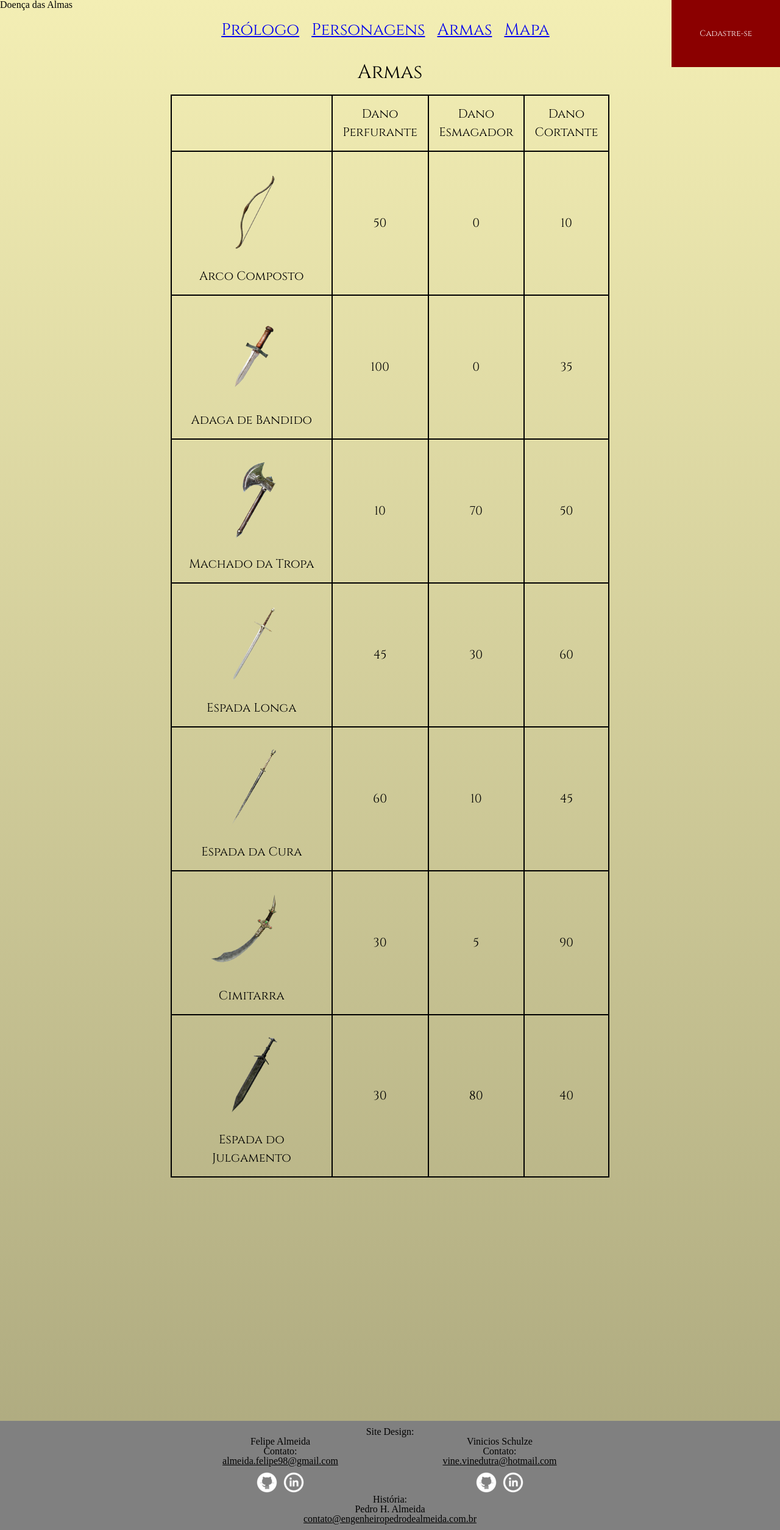
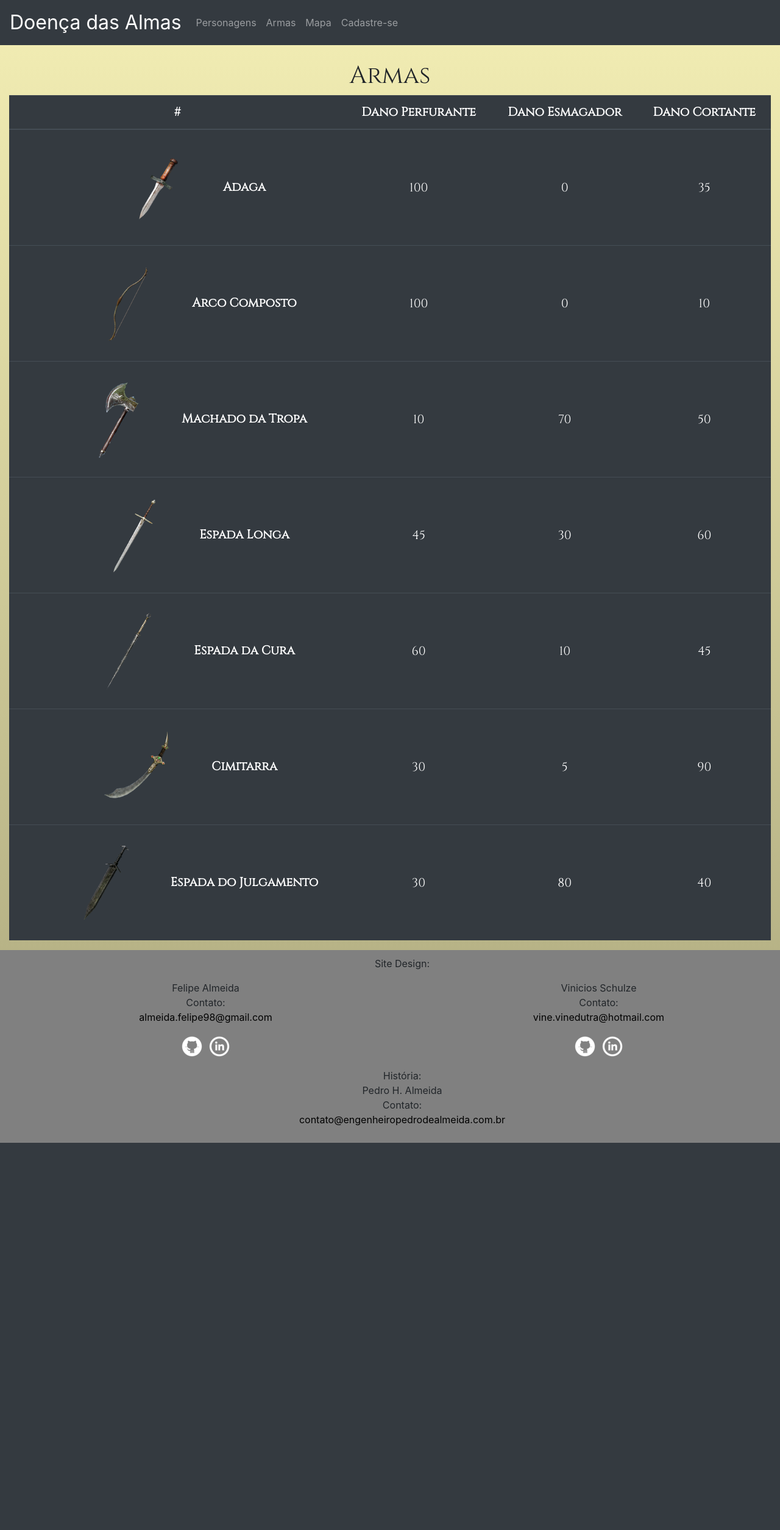
Before and after one commit to Letalin/rpg, a PHP site: page /html/armas.html in a window 1280 px wide. Shown: the whole page at 61% size. After the commit the page ends 1874 px from the top, so only its background shows below. Run offline with PHP 8.4, Linux system fonts and the light colour scheme.

Commit message:
update armas
tabela responsiva aplicada

```diff
--- a/css/armas.css
+++ b/css/armas.css
@@ -1,15 +1,3 @@
-td, th {
-    border: 2px solid black;
-    text-align: center;
+#alinhamento td {
     vertical-align: middle;
-    padding: 15px;
 }
-
-.image-weapons {
-    width: 220px;
-    height: 165px;
-}
-
-.content {
-    min-height: calc(300vh - 70px);
-}
--- a/css/index.css
+++ b/css/index.css
@@ -1,35 +1,40 @@
 body {
-    background-image: linear-gradient(0,#ABA77D, #F3EEB4  );
+    background-image: linear-gradient(0, #ABA77D, #F3EEB4);
 }
 
 #title {
     font-size: 200%;
 }
+
 .conteudo {
     margin-top: 5em;
     font-family: 'Cinzel', serif;
     font-size: 20px;
     line-height: 1.5;
     text-align: center;
+    min-height: calc(80vh - 70px);
 }
 
 .conteudo p {
-    width: 45em;
     margin: auto;
     text-align: justify;
 }
+
 #footer {
     padding: 10px;
     background-color: grey;
     margin-bottom: 0;
     text-align: center;
 }
+
 #mail-left {
     text-align: right;
 }
+
 .social-networks li {
     display: inline-block;
 }
+
 .social-networks a {
     display: inline-block;
     width: 40px;
@@ -44,6 +49,7 @@ ul, li {
 .mail {
     color: black;
 }
+
 .mail:hover {
     color: #480792;
 }
--- a/css/mapa.css
+++ b/css/mapa.css
@@ -6,10 +6,10 @@
     width: 512px;
     height: 384px;
 }
-
+/*
 .container {
     text-align: center;
-}
+} */
 
 #map:hover {
     opacity: 0.8;
@@ -72,7 +72,7 @@
 
 .close-map {
     position: absolute;
-    top: 15px;
+    top: 2em;
     right: 35px;
     color: #f1f1f1;
     font-size: 40px;
--- a/css/personagens.css
+++ b/css/personagens.css
@@ -1,11 +1,6 @@
 .characters li {
     display: inline-block;
     padding: 15px;
-}
-
-.container {
-    width: 100%;
-    text-align: center;
 }
 
 .art {
--- a/html/armas.html
+++ b/html/armas.html
@@ -5,108 +5,92 @@
     <meta charset="UTF-8">
     <meta name="viewport" content="width=device-width, initial-scale=1.0">
     <meta http-equiv="X-UA-Compatible" content="ie=edge">
+
     <link href="https://fonts.googleapis.com/css?family=Cinzel" rel="stylesheet">
+
+    <link rel="stylesheet" href="../css_boostrap/bootstrap.min.css" type="text/css">
+
+    <link rel="stylesheet" href="../css/index.css">
+    <link rel="stylesheet" href="../css/armas.css">
+
+    <script type="text/javascript" scr="../js_bootstrap/jquery-3.4.1.min.js"></script>
+    <script type="text/javascript" scr="../js_bootstrap/bootstrap.min.js"></script>
+
     <link rel="icon" href="../img/enco.png">
-    <link rel="stylesheet" href="../css/reset.css">
-    <link rel="stylesheet" href="../css/site.css">
-    <link rel="stylesheet" href="../css/armas.css">
-    <link rel="stylesheet" href="../css/formulario.css">
-    <title>Wikia - Armas</title>
+
+    <title>Armas</title>
 </head>
 
-<body>
-    <div class="content">
-        <div class="buttom-local">
-            <!--Botão para abrir-->
-            <button onclick="document.getElementById('modal_button').style.display='block'">Cadastre-se</button>
+<body class="container-fluid">
 
-            <!--O proprio modal-->
-            <div id='modal_button' class="modal-button">
-                <span onclick="document.getElementById('modal_button').style.display='none'" class='closed'
-                    title="Fechar negoço" &times></span>
-
-                <!--Conteudo do modal-->
-                <div class="adjust-modal">
-                    <form class="modal-content animate">
-                        <label for="unome">Nome</label> <br>
-                        <input type="text" name="nome" required> <br>
-                        <label for="usobre">Sobrenome</label> <br>
-                        <input type="text" name="sobrenome" required> <br>
-                        <label for="uemail">Email</label> <br>
-                        <input type="text" name="email" required> <br>
-
-
-                        <input type="submit" name="botao-cadastrar">
-                    </form>
-                </div>
-            </div>
-        </div>
-
-        <h1 class="title">Doença das Almas</h1>
-
-        <main>
-            <aside class="site-navigation">
-                <nav>
-                    <ul>
-                        <li><a href="../html/wikia.html">Prólogo</a></li>
-                        <li><a href="../html/personagens.html">Personagens</a></li>
-                        <li><a href="../html/armas.html">Armas</a></li>
-                        <li><a href="../html/mapa.html">Mapa</a></li>
+    <nav class="navbar navbar-expand-sm bg-dark navbar-dark fixed-top">
+        <a class="navbar-brand" href="../html/index.html" id="title">Doença das Almas</a>
+        <ul class="navbar-nav">
+            <li class="nav-item">
+                <a class="nav-link" href="../html/personagens.html">Personagens</a>
+            </li>
+            <li class="nav-item">
+                <a class="nav-link" href="../html/armas.html">Armas</a>
+            </li class="nav-item">
+            <a class="nav-link" href="../html/mapa.html">Mapa</a>
+            <li class="nav-item">
+                <a class="nav-link" href="#">Cadastre-se</a>
+            </li>
         </ul>
     </nav>
-            </aside>
-            <h1 class="title-page">Armas</h1>
-            <div class="container">
-                <div>
-                    <table>
+
+    <div class="row">
+        <div class="col-sm-12 conteudo">
+            <h1>Armas</h1>
+            <div class="table-responsive">
+                <table class="table table-hover table-dark">
+                    <thead>
                         <tr>
-                            <th>&nbsp;</th>
-                            <th>Dano Perfurante</th>
-                            <th>Dano Esmagador</th>
-                            <th>Dano Cortante</th>
+                            <th scope="col">#</th>
+                            <th scope="col">Dano Perfurante</th>
+                            <th scope="col">Dano Esmagador</th>
+                            <th scope="col">Dano Cortante</th>
                         </tr>
+                    <tbody id="alinhamento">
                         <tr>
-                            <th><img src="../img/bow.png" alt="arco" class="image-weapons">Arco Composto</th>
-                            <td>50</td>
-                            <td>0</td>
-                            <td>10</td>
-                        </tr>
-                        <tr>
-                            <th><img src="../img/dagger.png" alt="adaga" class="image-weapons">Adaga de Bandido</th>
+                            <th><img src="../img/dagger.png" alt="adaga">Adaga </th>
                             <td>100</td>
                             <td>0</td>
                             <td>35</td>
                         </tr>
                         <tr>
-                            <th><img src="../img/axe.png" alt="machado" class="image-weapons">Machado da Tropa</th>
+                            <th><img src="../img/bow.png" alt="arco">Arco Composto</th>
+                            <td>100</td>
+                            <td>0</td>
+                            <td>10</td>
+                        </tr>
+                        <tr>
+                            <th><img src="../img/axe.png" alt="machado">Machado da Tropa</th>
                             <td>10</td>
                             <td>70</td>
                             <td>50</td>
                         </tr>
-
                         <tr>
-                            <th><img src="../img/claymore.png" alt="espada-longa" class="image-weapons" >Espada Longa</th>
+                            <th><img src="../img/claymore.png" alt="espada-longa">Espada Longa</th>
                             <td>45</td>
                             <td>30</td>
                             <td>60</td>
                         </tr>
-
                         <tr>
-                            <th><img src="../img/sword.png" alt="espada-da-cura" class="image-weapons">Espada da Cura</th>
+                            <th><img src="../img/sword.png" alt="espada-da-cura">Espada da Cura</th>
                             <td>60</td>
                             <td>10</td>
                             <td>45</td>
                         </tr>
-
                         <tr>
-                            <th><img src="../img/scimitar.png" alt="cimitarra" class="image-weapons">Cimitarra</th>
+                            <th><img src="../img/scimitar.png" alt="cimitarra">Cimitarra</th>
                             <td>30</td>
                             <td>5</td>
                             <td>90</td>
                         </tr>
-
                         <tr>
-                            <th><img src="../img/ultra-greatsword.png" alt="espada-do-julgamento" class="image-weapons">Espada do Julgamento</th>
+                            <th><img src="../img/ultra-greatsword.png" alt="espada-do-julgamento">Espada do Julgamento
+                            </th>
                             <td>30</td>
                             <td>80</td>
                             <td>40</td>
@@ -114,28 +98,33 @@
                 </table>
             </div>
         </div>
-        </main>
     </div>
-    <footer>
-        <div class="columns">
-            <div class="names">Site Design:</div>
-            <div class="name-left">
+    <div class="row">
+        <div class="col-sm-12" id="footer">
+            <ul>
+                <li> Site Design:</li>
+            </ul>
+            <div class="row">
+                <div class="col-sm-6">
                     <ul>
                         <li>Felipe Almeida</li>
                         <li>Contato:</li>
-                    <li><a href="mailto:almeida.felipe98@gmail.com" class="mail">almeida.felipe98@gmail.com</a></li>
+                        <li><a href="mailto:almeida.felipe98@gmail.com" class="mail">almeida.felipe98@gmail.com</a>
+                        </li>
                     </ul>
                     <ul class="social-networks">
-                    <li><a class="github" href="https://github.com/felipelalmeida" target="_blank">Github</a></li>
+                        <li><a class="github" href="https://github.com/felipelalmeida" target="_blank">Github</a>
+                        </li>
                         <li><a class="linkedin" href="https://www.linkedin.com/in/felipe-almeida-5115b4183/"
                                 target="_blank">LinkedIn</a></li>
                     </ul>
                 </div>
-            <div class="name-right">
+                <div class="col-sm-6">
                     <ul>
                         <li>Vinicios Schulze</li>
                         <li>Contato:</li>
-                    <li><a href="mailto:vine.vinedutra@hotmail.com" class="mail">vine.vinedutra@hotmail.com</a></li>
+                        <li><a href="mailto:vine.vinedutra@hotmail.com" class="mail">vine.vinedutra@hotmail.com</a>
+                        </li>
                     </ul>
                     <ul class="social-networks">
                         <li><a class="github" href="https://github.com/Hay00" target="_blank">Github</a></li>
@@ -144,20 +133,19 @@
                         </li>
                     </ul>
                 </div>
-            <div class="names">
+            </div>
+            <div class="row">
+                <div class="col-sm-12">
                     <ul>
                         <li>História:</li>
                         <li>Pedro H. Almeida</li>
-                    <li><a
-                            href="mailto:contato@engenheiropedrodealmeida.com.br" class="mail">contato@engenheiropedrodealmeida.com.br</a>
+                        <li>Contato:</li>
+                        <li><a href="mailto:contato@engenheiropedrodealmeida.com.br"
+                                class="mail">contato@engenheiropedrodealmeida.com.br</a>
                         </li>
                     </ul>
                 </div>
-        </div>
-    </footer>
 
-    <!--Script pra fechar com click o formulário-->
-    <script src="../js/exit_form_modal.js"></script>
 </body>
 
 </html>
```
Also changed, not shown: html/index.html (+16 -5 lines), html/mapa.html (+50 -62 lines), html/personagens.html (+48 -57 lines). Lines whose indentation alone changed are shown as unchanged.
